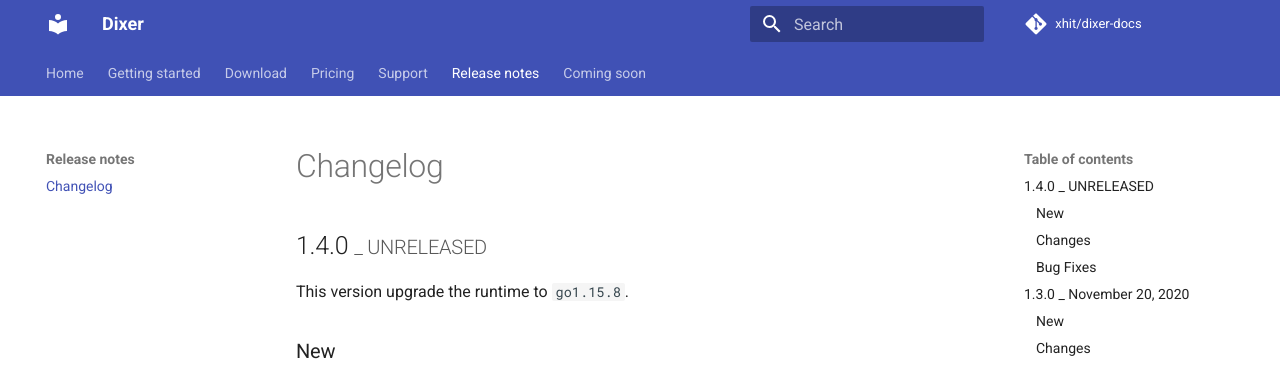
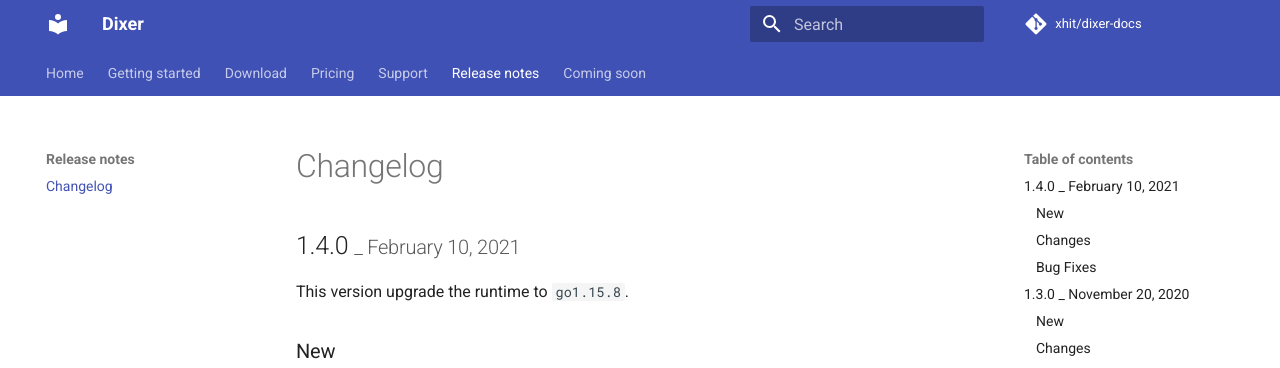
Before and after one commit to Dixer-ETL/dixer-docs, an MkDocs documentation site: the page built from docs/Changelog.md, in a window 1280 px wide and 900 px high. Shown: the top 368 px of the window. Built offline with MkDocs 1.6.1 and Material for MkDocs 9.7.7, drawn with Linux system fonts in a browser that asks for light colours; comment, search, counter and statistics services are not loaded.

Commit message:
Release date v1.4.0

```diff
--- a/docs/Changelog.md
+++ b/docs/Changelog.md
@@ -1,6 +1,6 @@
 # Changelog
 
-## 1.4.0 <small>_ UNRELEASED</small>
+## 1.4.0 <small>_ February 10, 2021</small>
 
 This version upgrade the runtime to `go1.15.8`.
 
--- a/docs/Download.md
+++ b/docs/Download.md
@@ -2,7 +2,7 @@
 
 Dixer evaluation binaries for differents platforms.
 
-Latest stable version: [**1.4.0**](Changelog.md#140-_-unreleased)
+Latest stable version: [**1.4.0**](Changelog.md#140-_-february-10-2021)
 
 ## Officially supported platforms
 
```
